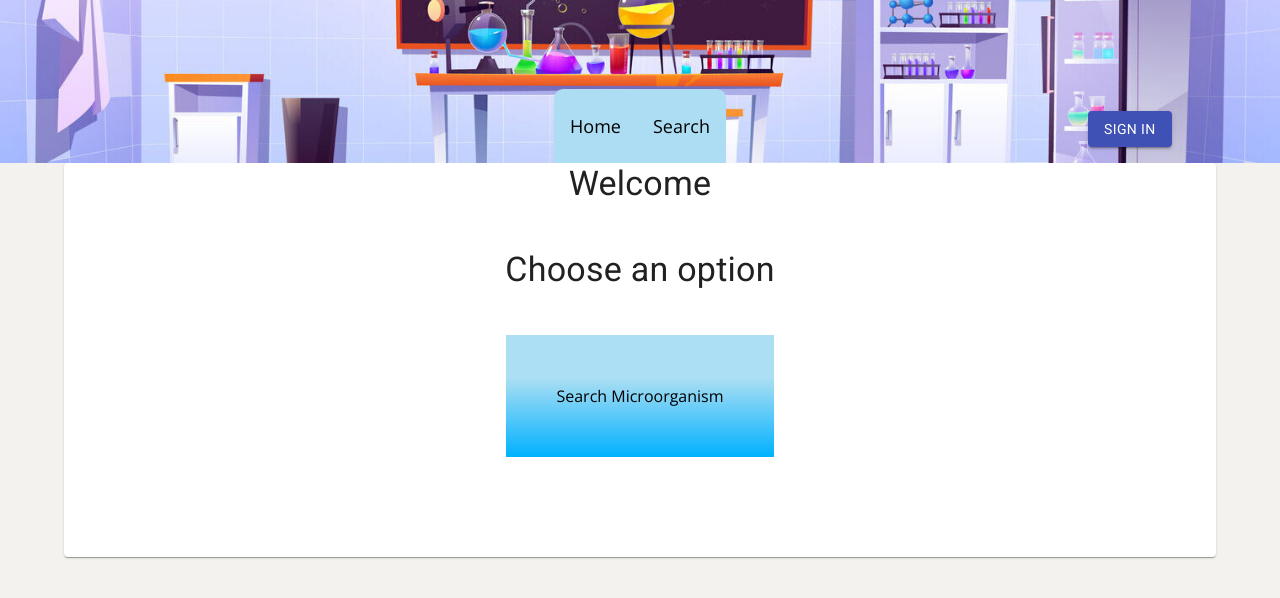
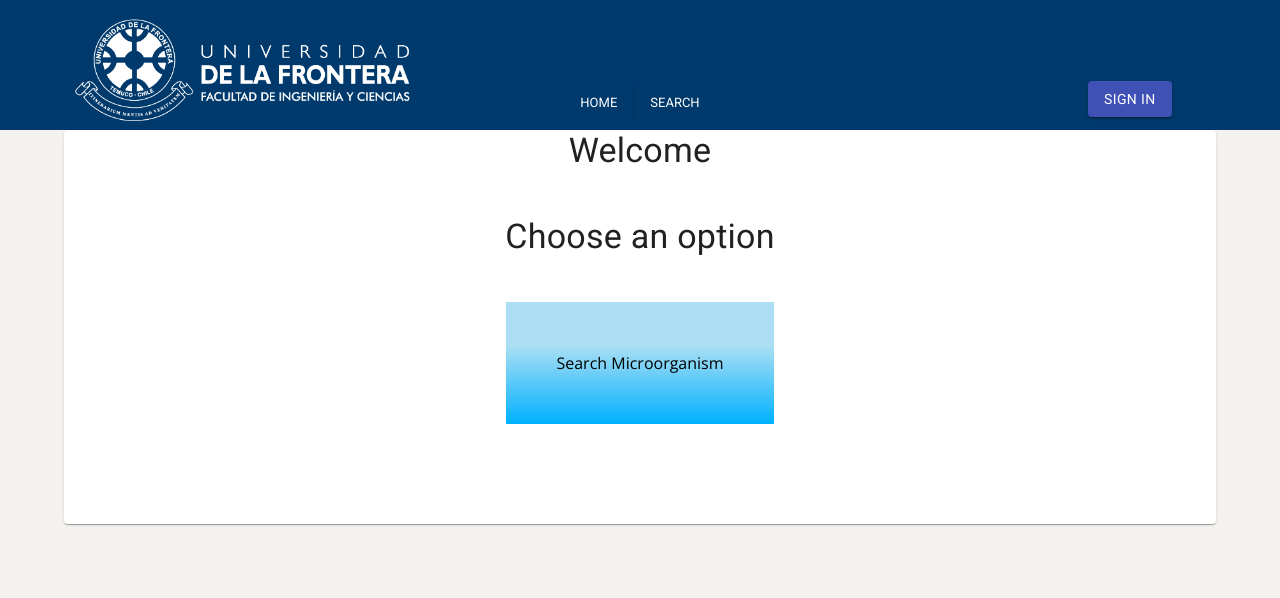
Before and after one commit to christ998/LaboratorioCledir-Frontend, a React (Create React App) app: page /home in a window 1280 px wide. Shown: the top 598 px of the page. Built offline with nearby package versions, Linux system fonts and the light colour scheme; no server answers.

Commit message:
Mejora al axios

```diff
--- a/src/components/Header/Header.js
+++ b/src/components/Header/Header.js
@@ -2,7 +2,7 @@ import React, {useEffect, useState} from "react";
 import MenuList from "./MenuList";
 import {Box, Button, Link, ThemeProvider} from "@mui/material";
 import {styled} from '@mui/material/styles';
-import photo from "../../Assets/Images/Header/header.jpg"
+import photo from "../../Assets/Images/Home/logoUfro.png"
 import {createTheme} from '@mui/material/styles';
 import {indigo} from "@mui/material/colors";
 import checkToken from "../../requests/checktoken";
@@ -10,8 +10,7 @@ import {useNavigate} from "react-router-dom";
 
 const Img = styled('img')({
     display: 'block',
-    objectFit: "cover",
-    width: "100%"
+    maxHeight: '130px',
 
 });
 
@@ -25,10 +24,25 @@ export default function Header() {
     const [isToken, setIsToken] = useState(false) // guarda si existe un token valido o no
     const history = useNavigate()
 
+    const menuCentralised = {
+        position:"absolute",
+        bottom:0,
+        left:"50%",
+        translate: "-50%"
+    }
+
+    const logo = {
+        // position: "absolute",
+        marginLeft: "54px"
+    }
+
 
     useEffect(async () => {
-        const res = await checkToken(localStorage.getItem('token'))
-        if (res) setIsToken(true)
+        if (localStorage.getItem("token")){
+            const res = await checkToken(localStorage.getItem('token'))
+            if (res) setIsToken(true)
+        }
+
     }, [])
 
     const signOut = () => {
@@ -56,9 +70,13 @@ export default function Header() {
     return (
         <ThemeProvider theme={theme}>
 
-            <Box sx={{position: 'relative'}}>
-                <Img src={photo}/>
-                <MenuList/>
+            <Box sx={{ backgroundColor: '#003a6c', position: 'relative'}}>
+                <Box sx={logo}>
+                    <Img src={photo}/>
+                </Box>
+                <Box sx={menuCentralised}>
+                    <MenuList/>
+                </Box>
                 <Box sx={{position: 'absolute', bottom: '10%', left: '85%'}}>
                     {isSignedIn()}
                 </Box>
--- a/src/components/Header/MenuList.js
+++ b/src/components/Header/MenuList.js
@@ -3,12 +3,10 @@ import {
     Collapse,
     List,
     ListItemButton,
-    ListItemIcon,
     ListItemText,
 } from "@mui/material";
 import '../../styles/MenuList.scss'
-import ExpandMoreIcon from '@mui/icons-material/ExpandMore';
-import ExpandLessIcon from '@mui/icons-material/ExpandLess';
+
 import {useState} from "react";
 import {useNavigate} from "react-router-dom";
 
@@ -20,7 +18,9 @@ function MenuList() {
     const history = useNavigate();
 
     const fontSize = {
-        fontSize: '18px'
+        fontSize: '13px',
+        fontFamily: 'Roboto',
+        fontWeight: 500,
     }
 
     const handleClick = (event) => {
@@ -35,11 +35,11 @@ function MenuList() {
         }
     }
     return (
-        <div className="attach">
-            <Box sx={{backgroundColor: '#ACDDF3', py: '5px', borderRadius: '9px 9px 0 0', maxWidth: '532px', margin: "auto"}}>
+        <div className="">
+            <Box sx={{color: '#fcfcfc'}}>
                 <List className="menu-list">
-                    <ListItemButton onClick={() => history("/home")}>
-                        <ListItemText disableTypography={true} sx={fontSize}>Home</ListItemText>
+                    <ListItemButton onClick={() => history("/home")} sx={{borderRight: '1px solid rgba(0,0,0,.1)'}}>
+                        <ListItemText disableTypography={true} sx={fontSize}>HOME</ListItemText>
                         {/*<ListItemIcon>*/}
                         {/*    {openHome ? <ExpandLessIcon/> : <ExpandMoreIcon/>}*/}
                         {/*</ListItemIcon>*/}
@@ -53,7 +53,7 @@ function MenuList() {
                     {/*    </ListItemIcon>*/}
                     {/*</ListItemButton>*/}
                     <ListItemButton onClick={() => history('/buscar')}>
-                        <ListItemText disableTypography={true} sx={fontSize} id={3}>Search</ListItemText>
+                        <ListItemText disableTypography={true} sx={fontSize} id={3}>SEARCH</ListItemText>
                         {/*<ListItemIcon>*/}
                         {/*    {openSearcher ? <ExpandLessIcon/> : <ExpandMoreIcon/>}*/}
                         {/*</ListItemIcon>*/}
--- a/src/requests/Microorganisms.js
+++ b/src/requests/Microorganisms.js
@@ -1,4 +1,5 @@
 import axios from "./axios";
+
 const requestMicroorganism = {
     getMicroorganism: async (parameters) => {
         const res = await axios.get("/micparticular", parameters)
--- a/src/styles/MenuList.scss
+++ b/src/styles/MenuList.scss
@@ -7,7 +7,7 @@ body{
 }
 .menu-list {
   display: flex;
-  align-items: center;
+  //align-items: center;
 }
 
 .attach{
--- a/src/verifications/IsLoggedIn.js
+++ b/src/verifications/IsLoggedIn.js
@@ -1,14 +1,18 @@
 import checkToken from "../requests/checktoken";
 import {useEffect, useState} from "react";
+
 export default function IsLoggedInAsAdmin({children}) {
 
     const [isToken, setIsToken] = useState(false)
 
-    useEffect(()=>{
+    useEffect(() => {
         async function fechToken() {
-          const res = await checkToken(localStorage.getItem('token'))
-          if (res) setIsToken(true)
+            if (localStorage.getItem('token')) {
+                const res = await checkToken(localStorage.getItem('token'))
+                if (res) setIsToken(true)
+            }
         }
+
         fechToken();
     }, [])
 
```
